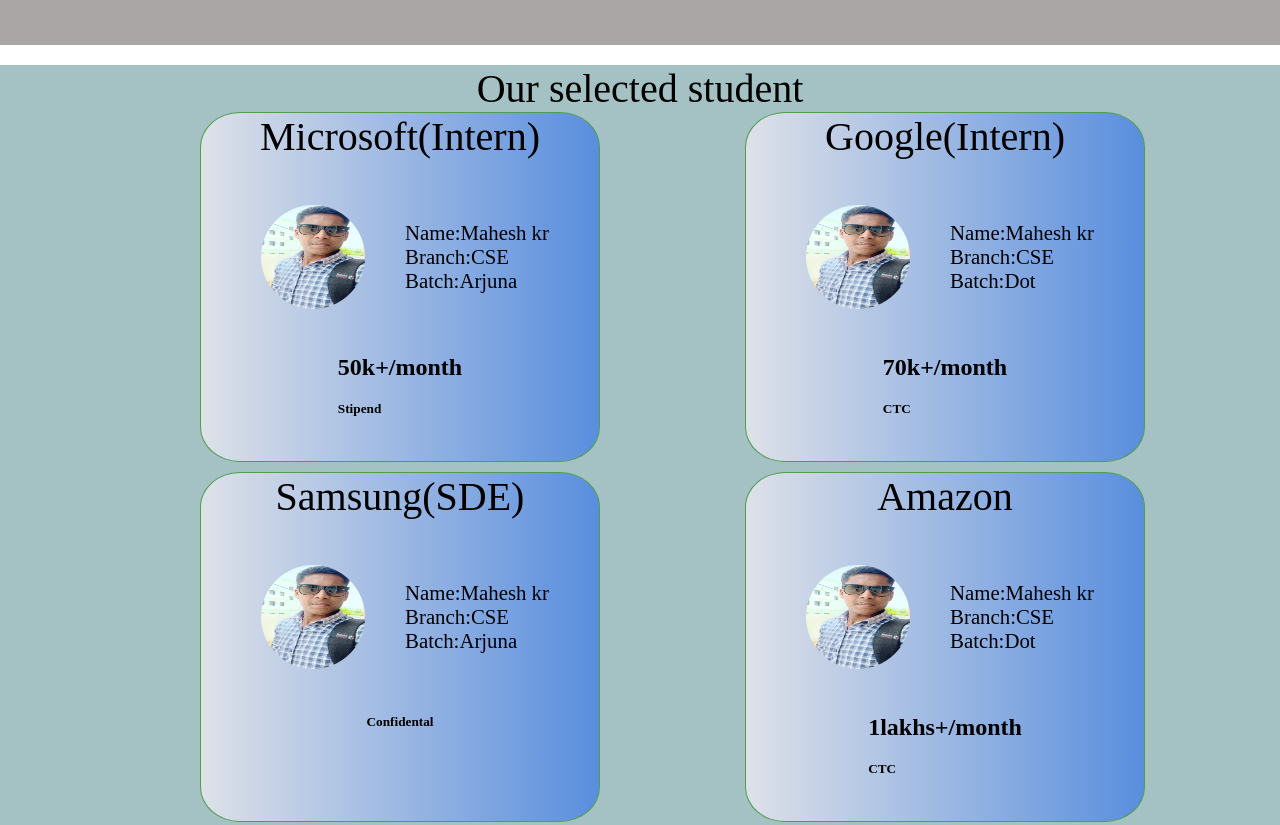
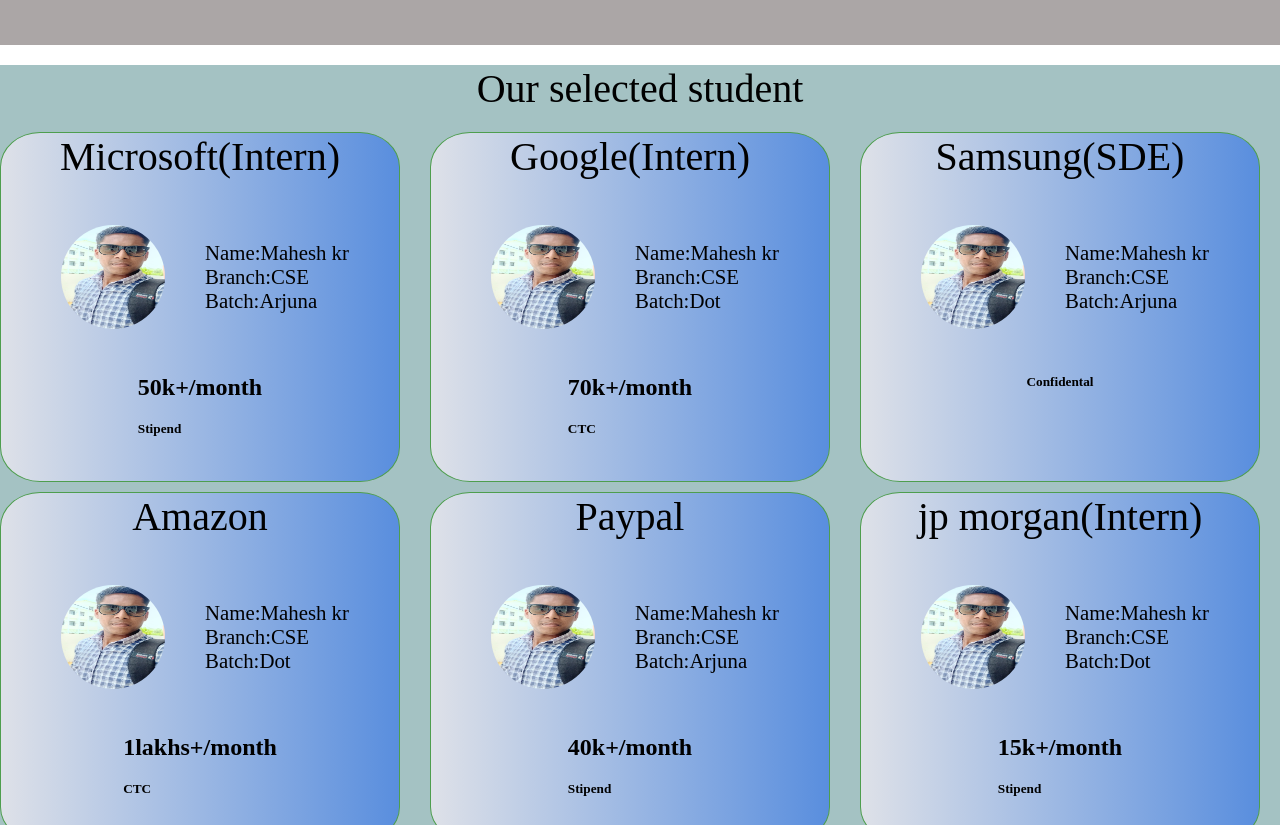
Before and after one commit to Maheshprasad8/Coding-Duniya, a plain HTML site: page index.html in a window 1280 px wide. Shown: the part 1025-1850 px from the top of the page. Drawn offline with nearby package versions, Linux system fonts and the light colour scheme.

Commit message:
index.css

```diff
--- a/index.css
+++ b/index.css
@@ -296,7 +296,7 @@ gap:35px;
 
 /* section3 */
 .testimonal_container{
-    height:200vh;
+    height:160vh;
     width: 100%;
     background-color: rgb(164, 194, 195);
 margin-top: 20px;
@@ -309,10 +309,10 @@ h2{
 }
 .testimonal_title{
     display: grid;
-    grid-template-columns: repeat(2,1fr);
-    grid-template-rows: repeat(4,1fr);
+    grid-template-columns: repeat(3,1fr);
+    grid-template-rows: repeat(2,1fr);
     gap:10px;
-    padding-left: 200px;
+    margin-top: 20px;
 }
 
 .testimonal_content{
@@ -369,7 +369,7 @@ align-self: center;
         align-content: center;
        width: 100%;
 
-       padding-right: 200px;
+
     }
     .testimonal_content{
         margin-top: 10px;
```
